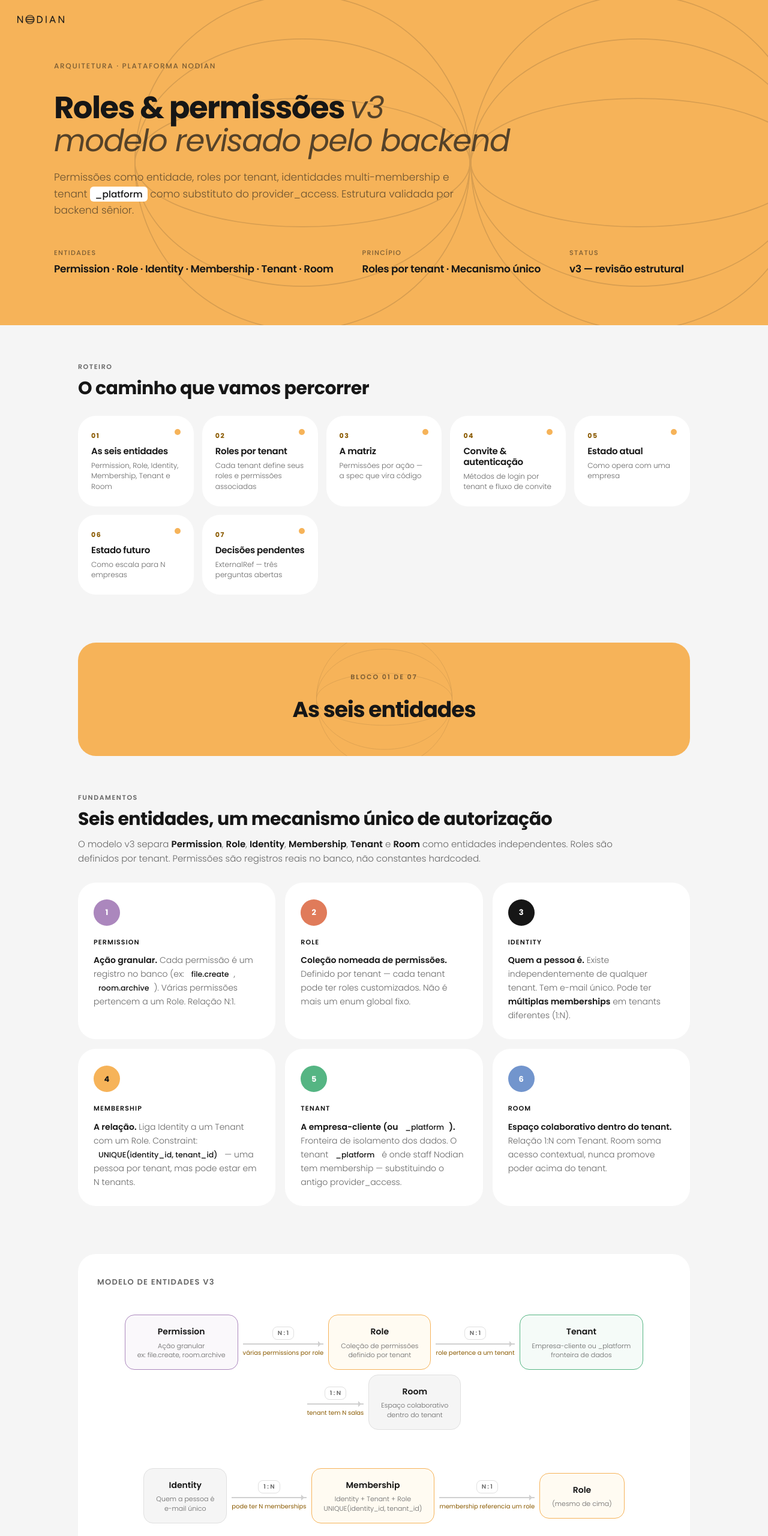
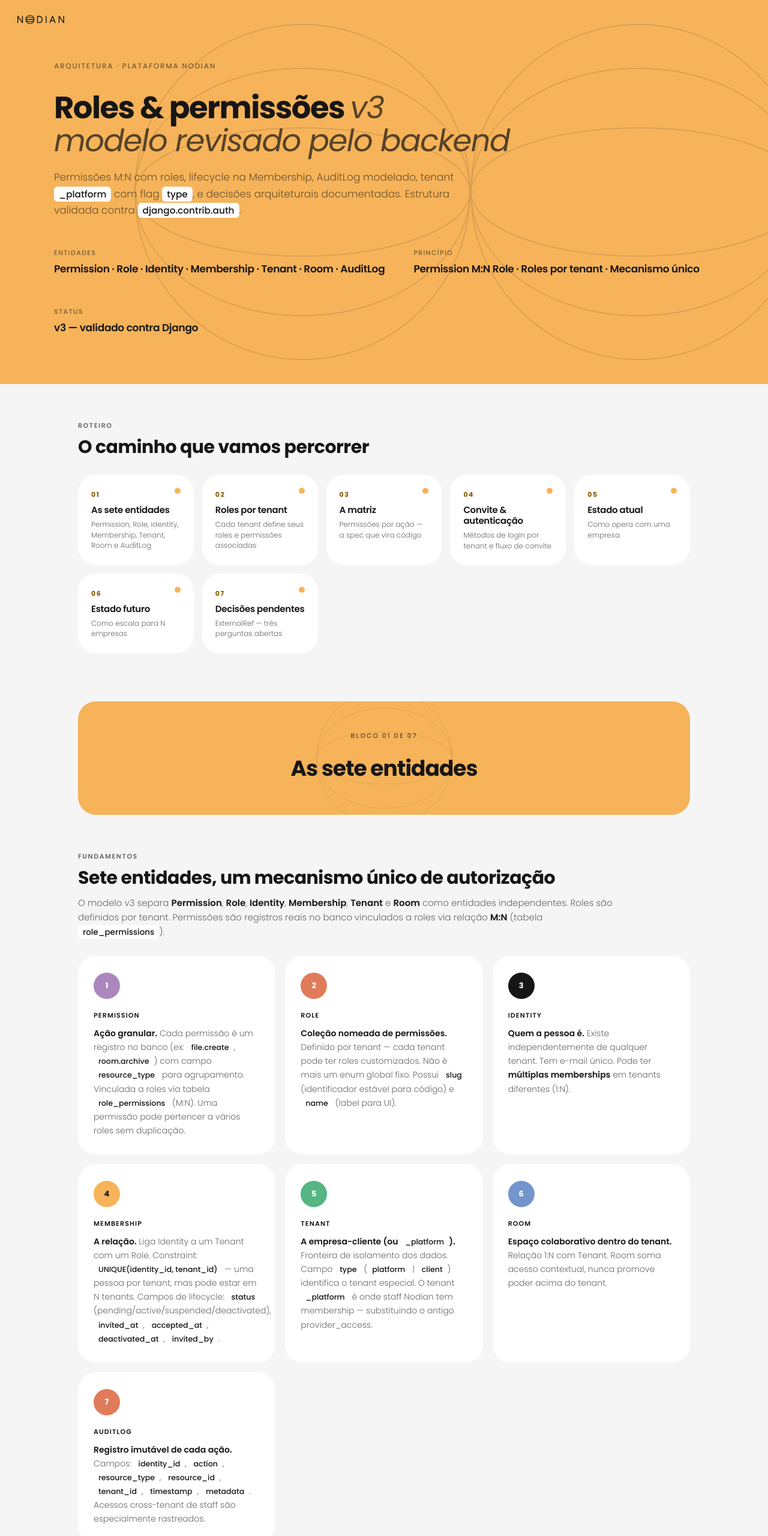
Before and after one commit to analytix-git/roles-permissions, a plain HTML site: page roles-permissions-v2.html in a window 1280 px wide. Shown: the top 2560 px of the page at 60% size. Drawn offline with Linux system fonts and the light colour scheme.

Commit message:
feat: implement 7 Django comparison recommendations in v3
- #1 Permission M:N Role via role_permissions (was N:1)
- #2 Document 'no direct permissions on Identity' decision
- #3 Membership lifecycle fields (status, invited_at, accepted_at, etc)
- #4 Role slug/codename for stable code references
- #5 resource_type field on Permission for grouping
- #6 AuditLog as 7th entity in ER diagram
- #7 Tenant type flag (platform | client)
- Updated hero, closing, entity counts, ER diagrams

```diff
--- a/roles-permissions-v2.html
+++ b/roles-permissions-v2.html
@@ -207,11 +207,11 @@
   <div class="hero-content">
     <div class="hero-eyebrow">Arquitetura · Plataforma Nodian</div>
     <h1 class="hero-title">Roles & permissões <em>v3</em><br><em>modelo revisado pelo backend</em></h1>
-    <p class="hero-sub">Permissões como entidade, roles por tenant, identidades multi-membership e tenant <code>_platform</code> como substituto do provider_access. Estrutura validada por backend sênior.</p>
+    <p class="hero-sub">Permissões M:N com roles, lifecycle na Membership, AuditLog modelado, tenant <code>_platform</code> com flag <code>type</code>, e decisões arquiteturais documentadas. Estrutura validada contra <code>django.contrib.auth</code>.</p>
     <div class="hero-meta">
-      <div class="meta-item"><div class="meta-item-lbl">Entidades</div><div class="meta-item-val">Permission · Role · Identity · Membership · Tenant · Room</div></div>
-      <div class="meta-item"><div class="meta-item-lbl">Princípio</div><div class="meta-item-val">Roles por tenant · Mecanismo único</div></div>
-      <div class="meta-item"><div class="meta-item-lbl">Status</div><div class="meta-item-val">v3 — revisão estrutural</div></div>
+      <div class="meta-item"><div class="meta-item-lbl">Entidades</div><div class="meta-item-val">Permission · Role · Identity · Membership · Tenant · Room · AuditLog</div></div>
+      <div class="meta-item"><div class="meta-item-lbl">Princípio</div><div class="meta-item-val">Permission M:N Role · Roles por tenant · Mecanismo único</div></div>
+      <div class="meta-item"><div class="meta-item-lbl">Status</div><div class="meta-item-val">v3 — validado contra Django</div></div>
     </div>
   </div>
 </header>
@@ -225,8 +225,8 @@
   <div class="index-grid">
     <div class="index-card">
       <div class="index-num">01</div>
-      <div class="index-name">As seis entidades</div>
-      <div class="index-desc">Permission, Role, Identity, Membership, Tenant e Room</div>
+      <div class="index-name">As sete entidades</div>
+      <div class="index-desc">Permission, Role, Identity, Membership, Tenant, Room e AuditLog</div>
     </div>
     <div class="index-card">
       <div class="index-num">02</div>
@@ -264,23 +264,23 @@
 <!-- ═══ BLOCK 01 — As seis entidades ═══ -->
 <div class="block-divider">
   <div class="block-divider-eyebrow">Bloco 01 de 07</div>
-  <div class="block-divider-title">As seis entidades</div>
+  <div class="block-divider-title">As sete entidades</div>
 </div>
 
 <section class="block">
   <div class="block-eyebrow">Fundamentos</div>
-  <h2 class="block-title">Seis entidades, um mecanismo único de autorização</h2>
-  <p class="block-lead">O modelo v3 separa <strong>Permission</strong>, <strong>Role</strong>, <strong>Identity</strong>, <strong>Membership</strong>, <strong>Tenant</strong> e <strong>Room</strong> como entidades independentes. Roles são definidos por tenant. Permissões são registros reais no banco, não constantes hardcoded.</p>
+  <h2 class="block-title">Sete entidades, um mecanismo único de autorização</h2>
+  <p class="block-lead">O modelo v3 separa <strong>Permission</strong>, <strong>Role</strong>, <strong>Identity</strong>, <strong>Membership</strong>, <strong>Tenant</strong> e <strong>Room</strong> como entidades independentes. Roles são definidos por tenant. Permissões são registros reais no banco vinculados a roles via relação <strong>M:N</strong> (tabela <code>role_permissions</code>).</p>
   <div class="insight-grid">
     <div class="insight lilac">
       <div class="insight-dot">1</div>
       <div class="insight-label">PERMISSION</div>
-      <div class="insight-text"><strong>Ação granular.</strong> Cada permissão é um registro no banco (ex: <code>file.create</code>, <code>room.archive</code>). Várias permissões pertencem a um Role. Relação N:1.</div>
+      <div class="insight-text"><strong>Ação granular.</strong> Cada permissão é um registro no banco (ex: <code>file.create</code>, <code>room.archive</code>) com campo <code>resource_type</code> para agrupamento. Vinculada a roles via tabela <code>role_permissions</code> (M:N). Uma permissão pode pertencer a vários roles sem duplicação.</div>
     </div>
     <div class="insight coral">
       <div class="insight-dot">2</div>
       <div class="insight-label">ROLE</div>
-      <div class="insight-text"><strong>Coleção nomeada de permissões.</strong> Definido por tenant — cada tenant pode ter roles customizados. Não é mais um enum global fixo.</div>
+      <div class="insight-text"><strong>Coleção nomeada de permissões.</strong> Definido por tenant — cada tenant pode ter roles customizados. Não é mais um enum global fixo. Possui <code>slug</code> (identificador estável para código) e <code>name</code> (label para UI).</div>
     </div>
     <div class="insight black">
       <div class="insight-dot">3</div>
@@ -290,37 +290,42 @@
     <div class="insight amber">
       <div class="insight-dot">4</div>
       <div class="insight-label">MEMBERSHIP</div>
-      <div class="insight-text"><strong>A relação.</strong> Liga Identity a um Tenant com um Role. Constraint: <code>UNIQUE(identity_id, tenant_id)</code> — uma pessoa por tenant, mas pode estar em N tenants.</div>
+      <div class="insight-text"><strong>A relação.</strong> Liga Identity a um Tenant com um Role. Constraint: <code>UNIQUE(identity_id, tenant_id)</code> — uma pessoa por tenant, mas pode estar em N tenants. Campos de lifecycle: <code>status</code> (pending/active/suspended/deactivated), <code>invited_at</code>, <code>accepted_at</code>, <code>deactivated_at</code>, <code>invited_by</code>.</div>
     </div>
     <div class="insight green">
       <div class="insight-dot">5</div>
       <div class="insight-label">TENANT</div>
-      <div class="insight-text"><strong>A empresa-cliente (ou <code>_platform</code>).</strong> Fronteira de isolamento dos dados. O tenant <code>_platform</code> é onde staff Nodian tem membership — substituindo o antigo provider_access.</div>
+      <div class="insight-text"><strong>A empresa-cliente (ou <code>_platform</code>).</strong> Fronteira de isolamento dos dados. Campo <code>type</code> (<code>platform</code> | <code>client</code>) identifica o tenant especial. O tenant <code>_platform</code> é onde staff Nodian tem membership — substituindo o antigo provider_access.</div>
     </div>
     <div class="insight blue">
       <div class="insight-dot">6</div>
       <div class="insight-label">ROOM</div>
       <div class="insight-text"><strong>Espaço colaborativo dentro do tenant.</strong> Relação 1:N com Tenant. Room soma acesso contextual, nunca promove poder acima do tenant.</div>
     </div>
+    <div class="insight coral">
+      <div class="insight-dot">7</div>
+      <div class="insight-label">AUDITLOG</div>
+      <div class="insight-text"><strong>Registro imutável de cada ação.</strong> Campos: <code>identity_id</code>, <code>action</code>, <code>resource_type</code>, <code>resource_id</code>, <code>tenant_id</code>, <code>timestamp</code>, <code>metadata</code>. Acessos cross-tenant de staff são especialmente rastreados.</div>
+    </div>
   </div>
 </section>
 
 <!-- ER Diagram v3 -->
 <div class="diagram">
-  <div class="diagram-title">Modelo de entidades v3</div>
+  <div class="diagram-title">Modelo de entidades v3 — validado contra django.contrib.auth</div>
   <div class="er-diagram" style="flex-wrap:wrap;justify-content:center;gap:8px;min-width:900px">
     <div class="er-entity" style="border-color:#ab87bd;background:rgba(171,135,189,.06)">
       <div class="er-entity-name">Permission</div>
-      <div class="er-entity-desc">Ação granular<br>ex: file.create, room.archive</div>
+      <div class="er-entity-desc">Ação granular + resource_type<br>ex: file.create, room.archive</div>
     </div>
     <div class="er-connector">
-      <div class="er-connector-label">N : 1</div>
+      <div class="er-connector-label">M : N</div>
       <div class="er-connector-line"></div>
-      <div class="er-connector-note">várias permissions por role</div>
+      <div class="er-connector-note">via role_permissions</div>
     </div>
     <div class="er-entity er-entity--highlight">
       <div class="er-entity-name">Role</div>
-      <div class="er-entity-desc">Coleção de permissões<br>definido por tenant</div>
+      <div class="er-entity-desc">slug + name · permissões via M:N<br>definido por tenant</div>
     </div>
     <div class="er-connector">
       <div class="er-connector-label">N : 1</div>
@@ -329,7 +334,7 @@
     </div>
     <div class="er-entity" style="border-color:#55b583;background:rgba(85,181,131,.06)">
       <div class="er-entity-name">Tenant</div>
-      <div class="er-entity-desc">Empresa-cliente ou _platform<br>fronteira de dados</div>
+      <div class="er-entity-desc">type: platform | client<br>fronteira de dados</div>
     </div>
     <div class="er-connector">
       <div class="er-connector-label">1 : N</div>
@@ -354,7 +359,7 @@
     </div>
     <div class="er-entity er-entity--highlight">
       <div class="er-entity-name">Membership</div>
-      <div class="er-entity-desc">Identity + Tenant + Role<br>UNIQUE(identity_id, tenant_id)</div>
+      <div class="er-entity-desc">Identity + Tenant + Role<br>status · invited_at · accepted_at<br>UNIQUE(identity_id, tenant_id)</div>
     </div>
     <div class="er-connector">
       <div class="er-connector-label">N : 1</div>
@@ -368,6 +373,25 @@
   </div>
   <div style="text-align:center;margin-top:20px;font-size:12px;color:#676767;font-weight:300">
     <span style="background:#fffbf2;border:1px solid #f6b359;border-radius:8px;padding:3px 10px;font-weight:500;font-size:11px;color:#8a5a00">Staff Nodian = membership no tenant _platform com role nodian_admin/operator/support</span>
+  </div>
+  <!-- Third row: AuditLog -->
+  <div class="er-diagram" style="margin-top:24px;flex-wrap:wrap;justify-content:center;gap:8px;min-width:500px">
+    <div class="er-entity" style="border-color:#e07b5a;background:rgba(224,123,90,.06)">
+      <div class="er-entity-name">AuditLog</div>
+      <div class="er-entity-desc">identity_id · action · resource_type<br>resource_id · tenant_id · timestamp · metadata</div>
+    </div>
+    <div class="er-connector">
+      <div class="er-connector-label">N : 1</div>
+      <div class="er-connector-line"></div>
+      <div class="er-connector-note">log por tenant</div>
+    </div>
+    <div class="er-entity" style="border-color:#55b583;background:rgba(85,181,131,.06)">
+      <div class="er-entity-name">Tenant</div>
+      <div class="er-entity-desc">(mesmo de cima)</div>
+    </div>
+  </div>
+  <div style="text-align:center;margin-top:16px;font-size:12px;color:#676767;font-weight:300">
+    <span style="background:#f5f5f5;border:1px solid #e0e0e0;border-radius:8px;padding:3px 10px;font-weight:500;font-size:11px;color:#676767">Decisão arquitetural: sem permissões diretas por Identity — tudo passa por Role. Alinhado com Django Groups, evita anti-pattern de user_permissions.</span>
   </div>
 </div>
 
@@ -582,7 +606,7 @@
 <section class="block">
   <div class="block-eyebrow">Princípio da matriz</div>
   <h2 class="block-title">O código checa <em>permissões</em>, nunca roles diretamente</h2>
-  <p class="block-lead">Roles são coleções nomeadas de permissões, definidas por tenant. Isso permite adicionar um role novo amanhã sem caçar <strong>if role == 'editor'</strong> espalhado pelo código. A função <strong>can(user, action, resource)</strong> é o único ponto de decisão. Para staff, o <code>can()</code> faz fallback para membership no tenant <code>_platform</code>. Sala arquivada bloqueia toda escrita.</p>
+  <p class="block-lead">Roles são coleções nomeadas de permissões (M:N via <code>role_permissions</code>), definidas por tenant. Isso permite adicionar um role novo amanhã sem caçar <strong>if role == 'editor'</strong> espalhado pelo código. A função <strong>can(user, action, resource)</strong> é o único ponto de decisão. Para staff, o <code>can()</code> faz fallback para membership no tenant <code>_platform</code>. Sala arquivada bloqueia toda escrita.</p>
 
   <!-- Flowchart can() -->
   <div class="diagram" style="margin-top:28px">
@@ -1471,19 +1495,19 @@
 
 <!-- ═══ CLOSING ═══ -->
 <div class="closing">
-  <h2 class="closing-headline">v3 — modelo revisado pelo backend</h2>
+  <h2 class="closing-headline">v3 — modelo validado contra Django</h2>
   <div class="closing-summary">
     <div class="closing-row">
       <div class="closing-key">Entidades</div>
-      <div class="closing-val">Permission · Role · Identity · Membership · Tenant · Room — seis entidades, um mecanismo</div>
+      <div class="closing-val">Permission · Role · Identity · Membership · Tenant · Room · AuditLog — sete entidades, um mecanismo</div>
     </div>
     <div class="closing-row">
       <div class="closing-key">Roles</div>
-      <div class="closing-val">Definidos por tenant · Permission como registros reais no banco · Customizáveis</div>
+      <div class="closing-val">Definidos por tenant · Permission M:N Role via role_permissions · slug + name · Customizáveis</div>
     </div>
     <div class="closing-row">
       <div class="closing-key">Identity</div>
-      <div class="closing-val">Multi-membership suportada · UNIQUE(identity_id, tenant_id) · Single-tenant como regra de negócio</div>
+      <div class="closing-val">Multi-membership suportada · UNIQUE(identity_id, tenant_id) · Lifecycle: status, invited_at, accepted_at</div>
     </div>
     <div class="closing-row">
       <div class="closing-key">Staff Nodian</div>
```
Also changed, not shown: roles-permissions-v3.html (+49 -25 lines).
